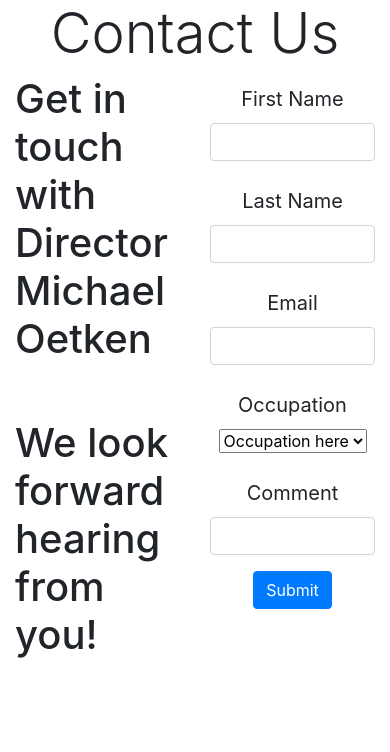
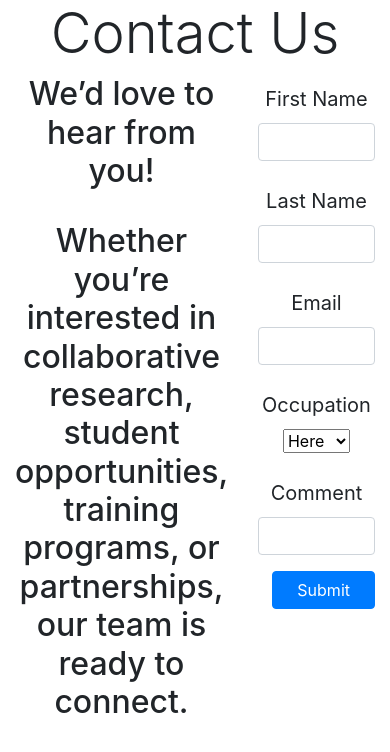
Before and after one commit to sighmn/WebDevProject, a PHP site: page /contact.html in a window 390 px wide. Shown: the part 76-828 px from the top of the page. Run offline with PHP 8.4, Linux system fonts and the light colour scheme; some web fonts are replaced.

Commit message:
Changes to contact text and responsive format changes

```diff
--- a/aboutus.html
+++ b/aboutus.html
@@ -39,7 +39,7 @@
                         <a class="nav-link" href="#">Collaboration and Partnerships</a>
                     </li>
                     <li class="nav-item">
-                        <a class="nav-link" href="#">Contact Us</a>
+                        <a class="nav-link" href="/contact.html">Contact Us</a>
                     </li>
                 </ul>
             </div>
--- a/contact.html
+++ b/contact.html
@@ -40,8 +40,8 @@
                     </li>
                     <li class="nav-item">
                         <a class="nav-link" href="#">Projects and Case Studies</a>
-                      </li>
-                      <li class="nav-item">
+                    </li>
+                    <li class="nav-item">
                         <a class="nav-link" href="/contact.html">Contact Us</a>
                     </li>
                 </ul>
@@ -59,16 +59,14 @@
             <div class="col">
                 <!-- Left side -->
                 <div class="bg-container">
-                    <h1 class="display-5">
-                        Get in touch with Director
-                        <br>
-                        Michael Oetken
-                    </h1>
+                    <h2 class="display-6">
+                        We’d love to hear from you!
+                    </h2>
                     <br>
-                    <br>
-                    <h1 class="display-5">
-                        We look forward hearing from you!
-                    </h1>
+                    <h2 class="display-6">
+                        Whether you’re interested in collaborative research, student
+                        opportunities, training programs, or partnerships, our team is ready to connect.
+                    </h2>
                 </div>
             </div>
             <!-- Right side -->
@@ -97,9 +95,9 @@
                     </div>
                     <!-- Occupation -->
                     <div class="row mb-3">
-                        <label for="inputOcc" class="col-sm-2 col-form-label col-form-label-lg">Occupation</label>
+                        <label for="inputOcc" class="col-lg-6 col-md-4 col-sm-2 col-form-label col-form-label-lg">Occupation</label>
                         <select class="form-select form-select-lg" aria-label="Large select">
-                            <option selected="">Occupation here</option>
+                            <option selected="">Here</option>
                             <option value="1">One</option>
                             <option value="2">Two</option>
                             <option value="3">Three</option>
@@ -113,7 +111,7 @@
                         </div>
                     </div>
                     <!-- Submit -->
-                    <button type="submit" class="btn btn-primary">Submit</button>
+                    <button type="submit" class="btn btn-primary px-4" style="float: right;">Submit</button>
                 </form>
             </div>
         </div>
--- a/styles.css
+++ b/styles.css
@@ -172,4 +172,8 @@ body {
         align-items: flex-start;
         gap: 0.5rem;
     }
+    /* Contact */
+    .col-sm-2 {
+        min-width: 100%;
+    }
 }
```
